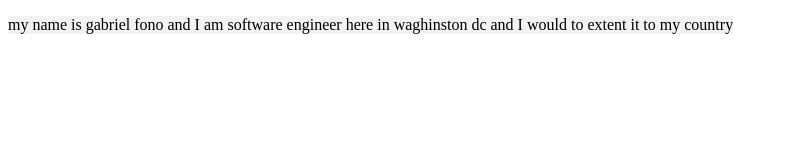
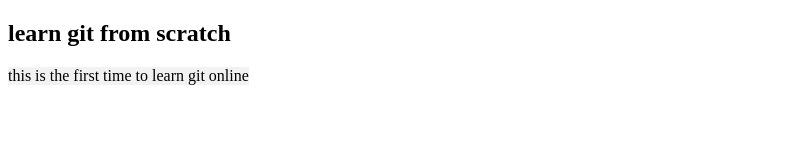
Before and after one commit to Gabriel-Andy/Git-course, a plain HTML site: page index.html in a window 1280 px wide. Shown: the whole page, without its empty margins (0-788 px from the left). Drawn offline with Linux system fonts and the light colour scheme.

Commit message:
I am adding h2 tag for sure

```diff
--- a/index.html
+++ b/index.html
@@ -7,9 +7,7 @@
     <title>Document</title>
   </head>
   <body>
-    <p>
-      my name is gabriel fono and I am software engineer here in waghinston dc
-      and I would to extent it to my country
-    </p>
+    <h2>learn git from scratch</h2>
+    <p>this is the first time to learn git online</p>
   </body>
 </html>
```
